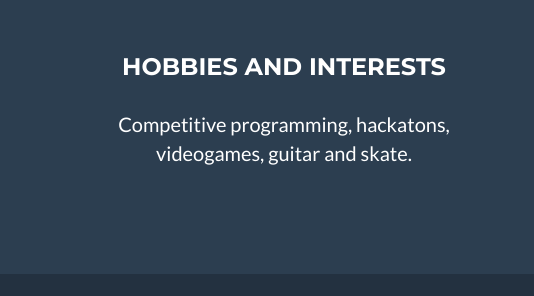
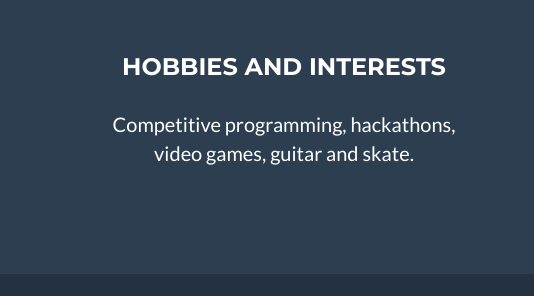
Before and after one commit to sHilgert/sHilgert.github.io, a website: page index.html in a window 1280 px wide. Shown: the part 1038-1334 px from the top of the page, 746-1280 px from the left. Drawn offline with nearby package versions, Linux system fonts and the light colour scheme.

Commit message:
Fix hobbies

```diff
--- a/index.html
+++ b/index.html
@@ -262,7 +262,7 @@
                     </div>
                     <div class="footer-col col-md-4">
                         <h3>Hobbies and Interests</h3>
-                        <p>Competitive programming, hackatons, videogames, guitar and skate.</p>
+                        <p>Competitive programming, hackathons, video games, guitar and skate.</p>
                     </div>
                 </div>
             </div>
```
